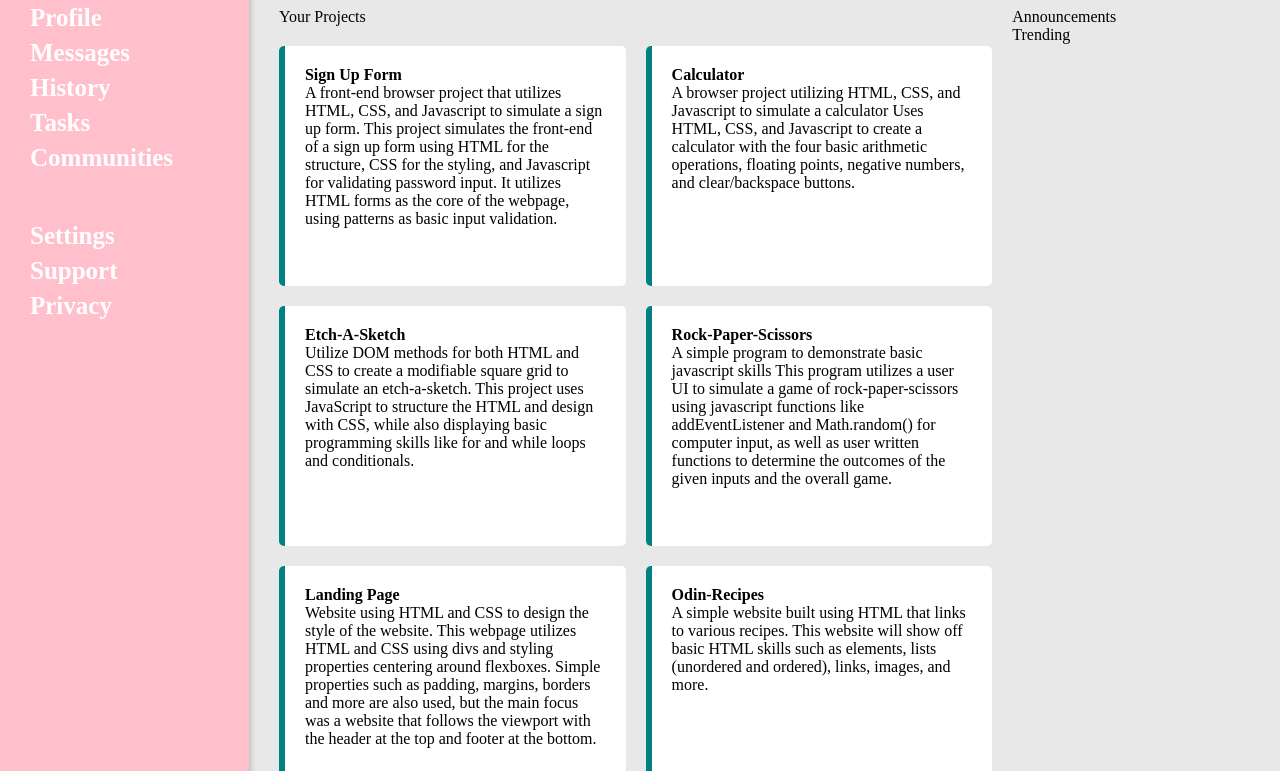
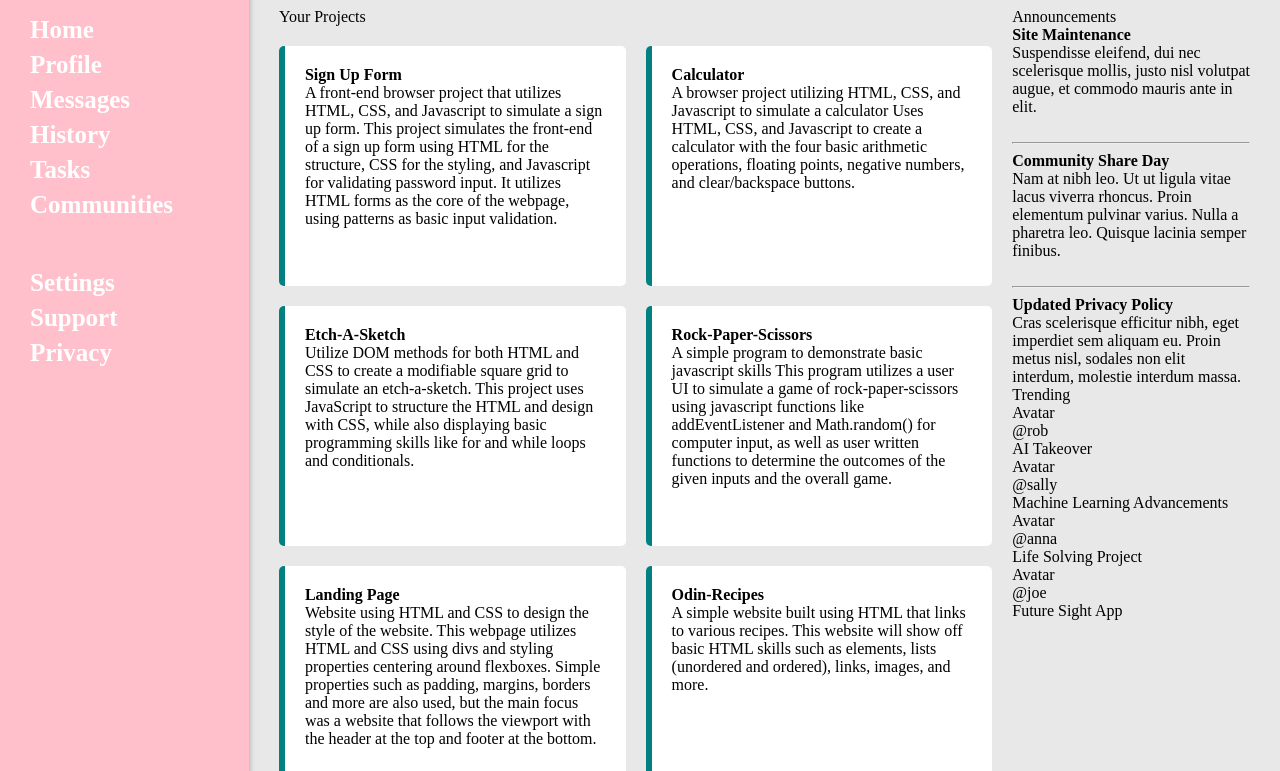
Before and after one commit to tadakane/dashboard, a plain HTML site: page index.html in a window 1280 px wide. Shown: the part 158-929 px from the top of the page. Drawn offline with Linux system fonts and the light colour scheme.

Commit message:
Add content for announcement and trending cards

```diff
--- a/index.html
+++ b/index.html
@@ -9,7 +9,7 @@
         <div class="container">
             <div class="sidebar">
                 <div class="pagelabel">
-                    Dashboard
+                    O Dashboard
                 </div>
                 <div class="navigation">
                     <div>Home</div><div>Profile</div><div>Messages</div><div>History</div><div>Tasks</div><div>Communities</div>
@@ -39,56 +39,75 @@
                     <div class="header">Your Projects</div>
                     <div class="cards">
                         <div class=card>
-                            <strong>Sign Up Form</strong><br>
-                            A front-end browser project that utilizes HTML, CSS, and Javascript to simulate a sign up form.
+                            <strong>Sign Up Form</strong>
+                            <div class="text">A front-end browser project that utilizes HTML, CSS, and Javascript to simulate a sign up form.
                             This project simulates the front-end of a sign up form using HTML for the structure, CSS for the styling,
                             and Javascript for validating password input. It utilizes HTML forms as the core of the webpage, using
-                            patterns as basic input validation.
+                            patterns as basic input validation.</div>
                         </div>
                         <div class=card>
-                            <strong>Calculator</strong><br>
-                            A browser project utilizing HTML, CSS, and Javascript to simulate a calculator
+                            <strong>Calculator</strong>
+                            <div class="text">A browser project utilizing HTML, CSS, and Javascript to simulate a calculator
                             Uses HTML, CSS, and Javascript to create a calculator with the four basic
-                            arithmetic operations, floating points, negative numbers, and clear/backspace buttons.
+                            arithmetic operations, floating points, negative numbers, and clear/backspace buttons.</div>
                         </div>
                         <div class=card>
-                            <strong>Etch-A-Sketch</strong><br>
-                            Utilize DOM methods for both HTML and CSS to create a modifiable square grid to
+                            <strong>Etch-A-Sketch</strong>
+                            <div class="text">Utilize DOM methods for both HTML and CSS to create a modifiable square grid to
                             simulate an etch-a-sketch. This project uses JavaScript to structure the HTML and
                             design with CSS, while also displaying basic programming skills like for and while
-                            loops and conditionals.
+                            loops and conditionals.</div>
                         </div>
                         <div class=card>
-                            <strong>Rock-Paper-Scissors</strong><br>
-                            A simple program to demonstrate basic javascript skills
+                            <strong>Rock-Paper-Scissors</strong>
+                            <div class="text">A simple program to demonstrate basic javascript skills
                             This program utilizes a user UI to simulate a game of
                             rock-paper-scissors using javascript functions like addEventListener
                             and Math.random() for computer input, as well as user written functions
-                            to determine the outcomes of the given inputs and the overall game.
+                            to determine the outcomes of the given inputs and the overall game.</div>
                         </div>
                         <div class=card>
-                            <strong>Landing Page</strong><br>
-                            Website using HTML and CSS to design the style of the website.
+                            <strong>Landing Page</strong>
+                            <div class="text">Website using HTML and CSS to design the style of the website.
                             This webpage utilizes HTML and CSS using divs and styling properties centering around flexboxes.
                             Simple properties such as padding, margins, borders and more are also used, but the main focus was
-                            a website that follows the viewport with the header at the top and footer at the bottom.
+                            a website that follows the viewport with the header at the top and footer at the bottom.</div>
                         </div>
                         <div class=card>
-                            <strong>Odin-Recipes</strong><br>
-                            A simple website built using HTML that links to various recipes.
+                            <strong>Odin-Recipes</strong>
+                            <div class="text">A simple website built using HTML that links to various recipes.
                             This website will show off basic HTML skills such as elements,
-                            lists (unordered and ordered), links, images, and more.
+                            lists (unordered and ordered), links, images, and more.</div>
                         </div>
                     </div>
                 </div>
                 <div class="extras">
                     <div class="announce">
                         <div class="header">Announcements</div>
-                        <div class="announcecard"></div>
+                        <div class="announcecard">
+                            <strong>Site Maintenance</strong>
+                            <div class="text">Suspendisse eleifend, dui nec scelerisque mollis, justo nisl volutpat augue,
+                            et commodo mauris ante in elit.</div>
+                            <br>
+                            <hr>
+                            <strong>Community Share Day</strong>
+                            <div class="text">Nam at nibh leo. Ut ut ligula vitae lacus viverra rhoncus. Proin elementum pulvinar varius.
+                            Nulla a pharetra leo. Quisque lacinia semper finibus.</div>
+                            <br>
+                            <hr>
+                            <strong>Updated Privacy Policy</strong>
+                            <div class="text">Cras scelerisque efficitur nibh, eget imperdiet sem aliquam eu. Proin metus nisl,
+                            sodales non elit interdum, molestie interdum massa.</div>
+                        </div>
                     </div>
                     <div class="trend">
                         <div class="header">Trending</div>
-                        <div class="trendcard"></div>
+                        <div class="trendcard">
+                            <div class="trenditem">Avatar <div>@rob<br>AI Takeover</div></div>
+                            <div class="trenditem">Avatar <div>@sally<br>Machine Learning Advancements</div></div>
+                            <div class="trenditem">Avatar <div>@anna<br>Life Solving Project</div></div>
+                            <div class="trenditem">Avatar <div>@joe<br>Future Sight App</div></div>
+                        </div>
                     </div>
                 </div>
             </div>
```
